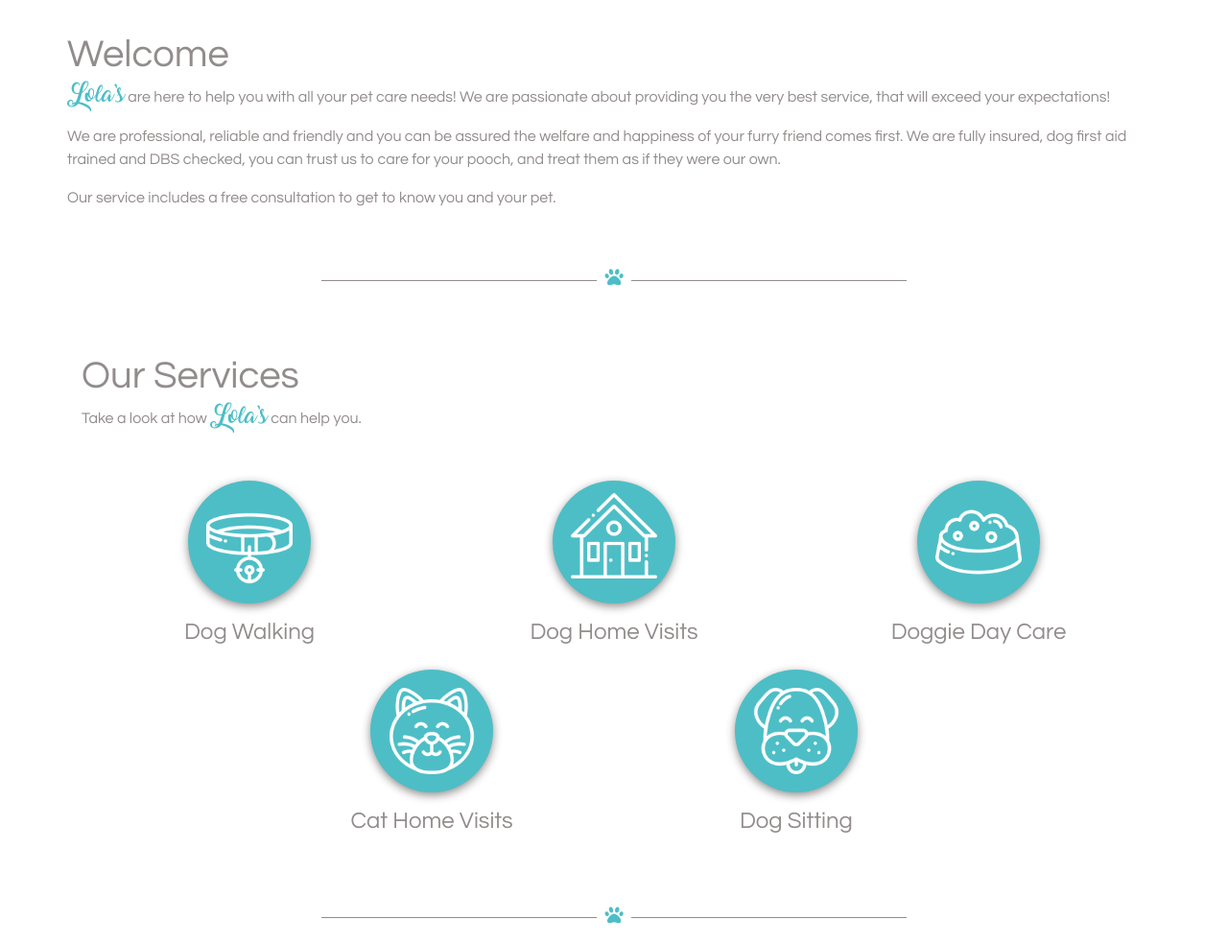
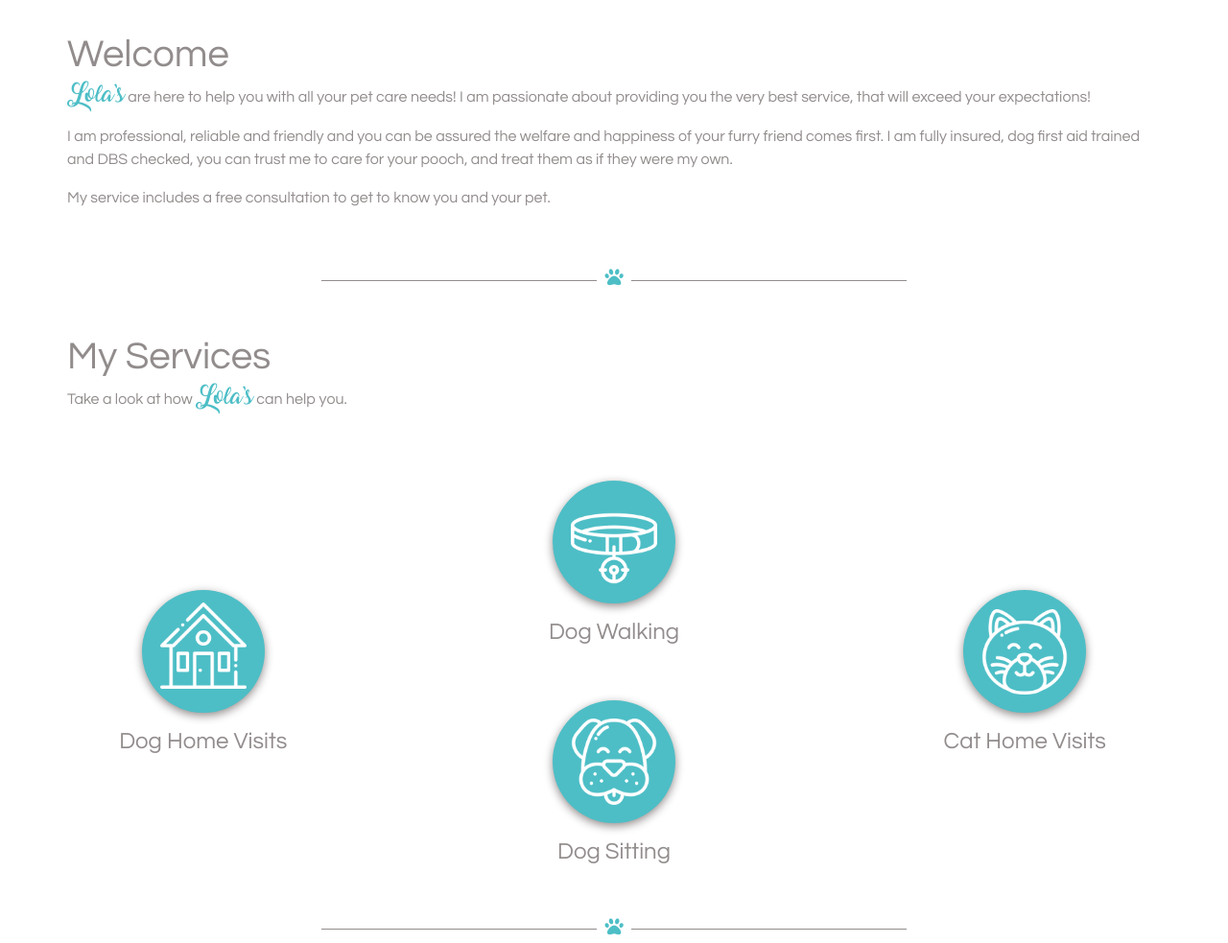
Before and after one commit to RebeccaHough/lolas-petservices, a website: page src/index.html in a window 1280 px wide. Shown: the part 700-1683 px from the top of the page at 96% size. Drawn offline with nearby package versions, Linux system fonts and the light colour scheme.

Commit message:
update: opaque logo, remove doggie day care, fix prices, homepage text

```diff
--- a/assets/stylesheets/style.scss
+++ b/assets/stylesheets/style.scss
@@ -320,8 +320,12 @@ a {
     margin-left: .25rem;
 }
 .circle-container {
-    padding-top: 60px;
-    padding-bottom: 60px;
+    padding-top: 0;
+    padding-bottom: 40px;
+    .not-vertically-padded {
+        padding-top: 0 !important;
+        padding-bottom: 0 !important;
+    }
     .row > div {
         padding: 1rem calc(1rem + 15px) 1rem calc(1rem + 15px);
     }
@@ -476,17 +480,7 @@ a {
     }
 }
 @media only screen and (min-width: 576px) {
-    .circle-container {
-        .right-padded {
-            padding-right: 18% !important;
-        }
-        .left-padded {
-            padding-left: 18% !important;
-        }
-        .row > div {
-            padding: 0 15px 0 15px;
-        }
-    }
+
 }
 @media only screen and (min-width: 768px) {
     #instagramFeed {
@@ -500,6 +494,23 @@ a {
             .bottom-item {
                 margin-bottom: 20%;
             }
+        }
+    }
+    .circle-container {
+        .vertical-padded-item-top {
+            padding-top: 16px !important;
+        }
+        .vertical-padded-item-bottom {
+            padding-bottom: 16px !important;
+        }
+        .right-padded {
+            padding-right: 14% !important;
+        }
+        .left-padded {
+            padding-left: 14% !important;
+        }
+        .row > div {
+            padding: 0 15px 0 15px;
         }
     }
 }
--- a/src/index.html
+++ b/src/index.html
@@ -4,7 +4,7 @@
 		<title>Lola's Pet Services - Rushmoor, UK</title>
 		<meta charset="utf-8">
 		<meta name="viewport" content="width=device-width, initial-scale=1">
-		<meta name="keywords" content="Dog Walking, Dog Home Visits, Doggie Day Care, Cat Home Visits, Dog Sitting, Rushmoor, Tilford, Frensham, Churt, Elstead, Thursley, Beacon Hill, Hindhead, Grayshott">
+		<meta name="keywords" content="Dog Walking, Dog Home Visits, Cat Home Visits, Dog Sitting, Rushmoor, Tilford, Frensham, Churt, Elstead, Thursley, Beacon Hill, Hindhead, Grayshott">
 		<meta name="revised" content="Friday, September 28th, 2018, 5:10pm">
 		<meta name="author" content="Rebecca Hough, Elliott Waterman">
 		<meta name="robots" content="index, follow">
@@ -32,7 +32,7 @@
 		<nav id="mainNav" class="navbar navbar-expand-lg sticky-top">
 			<div class="container">
 				<a class="navbar-brand appear-md" href="index.html" id="nav-brand">
-					<img src="../assets/images/logo_fitted_transparent_no_text.png">
+					<img src="../assets/images/logo_fitted_no_text.png">
 				</a>
 				<button id="mainNavToggler" class="navbar-toggler" type="button" data-toggle="collapse" data-target="#collapsibleNavbar">
 					<span class="fas fa-bars"></span>
@@ -64,9 +64,6 @@
 									<a class="dropdown-item" href="services.html#dogHomeVisits">
 										Dog Home Visits
 									</a>
-									<a class="dropdown-item" href="services.html#doggieDayCare">
-										Doggie Day Care
-									</a>
 									<a class="dropdown-item" href="services.html#catHomeVisits">
 										Cat Home Visits
 									</a>
@@ -77,7 +74,7 @@
 							</li>
 						</ul>
 						<a class="navbar-brand appear-lg" href="index.html">
-							<img src="../assets/images/logo_fitted_transparent_no_text.png">
+							<img src="../assets/images/logo_fitted_no_text.png">
 						</a>
 						<ul class="navbar-nav right">
 							<li class="nav-item width-fix">
@@ -112,13 +109,14 @@
 				<h1>Welcome</h1>
 				<p>
 					<span class="logo-font">Lola’s</span> are here to help you with all your pet care needs!
-					We are passionate about providing you the very best service, that will exceed your expectations!
+					I am passionate about providing you the very best service, that will exceed your expectations!
 				</p>
 				<p>
-					We are professional, reliable and friendly and you can be assured the welfare and happiness of your furry friend comes first. We are fully insured, dog first aid trained and DBS checked, you can trust us to care for your pooch, and treat them as if they were our own.
+					I am professional, reliable and friendly and you can be assured the welfare and happiness of your furry friend comes first.
+					I am fully insured, dog first aid trained and DBS checked, you can trust me to care for your pooch, and treat them as if they were my own.
 				</p>
 				<p>
-					Our service includes a free consultation to get to know you and your pet.
+					My service includes a free consultation to get to know you and your pet.
 				</p>
 			</div>
 
@@ -126,25 +124,14 @@
 				<div class="divider"><span class="fas fa-paw"></span></div>
 			</div>
 
-			<div class="container circle-container" id="servicesShortDesc">
-				<div class="row" id="ourServicesTitle">
-					<div class="col-12">
-						<h1>Our Services</h1>
+			<div class="container text-container">
+				<h1>My Services</h1>
 				<p>Take a look at how <span class="logo-font">Lola’s</span> can help you.</p>
 			</div>
-				</div>
+
+			<div class="container circle-container" id="servicesShortDesc">
 				<div class="row">
-					<div class="col-sm">
-						<a href="services.html#dogWalking">
-							<div class="circle">
-								<span class="dot drop-shadow">
-									<img src="../assets/images/service-icons/leash.png" style="margin-top: 20%; margin-bottom: 10%">
-								</span>
-							</div>
-							<h4>Dog Walking</h4>
-						</a>
-					</div>
-					<div class="col-sm">
+					<div class="col-md right-padded align-self-center">
 						<a href="services.html#dogHomeVisits">
 							<div class="circle drop-shadow">
 								<span class="dot">
@@ -155,19 +142,33 @@
 							<h4>Dog Home Visits</h4>
 						</a>
 					</div>
-					<div class="col-sm">
-						<a href="services.html#doggieDayCare">
+					<div class="col-md not-vertically-padded">
+						<div class="row">
+							<div class="col-sm align-self-center vertical-padded-item-bottom">
+								<a href="services.html#dogWalking">
 									<div class="circle">
 										<span class="dot drop-shadow">
-									<img src="../assets/images/service-icons/pet-food.png">
+											<img src="../assets/images/service-icons/leash.png" style="margin-top: 20%; margin-bottom: 10%">
 										</span>
 									</div>
-							<h4>Doggie Day Care</h4>
+									<h4>Dog Walking</h4>
 								</a>
 							</div>
 						</div>
 						<div class="row">
-					<div class="col-sm left-padded">
+							<div class="col-sm align-self-center vertical-padded-item-top">
+								<a href="services.html#dogSitting">
+									<div class="circle">
+										<span class="dot drop-shadow">
+											<img src="../assets/images/service-icons/dog.png">
+										</span>
+									</div>
+									<h4>Dog Sitting</h4>
+								</a>
+							</div>
+						</div>
+					</div>
+					<div class="col-md left-padded align-self-center">
 						<a href="services.html#catHomeVisits">
 							<div class="circle">
 								<span class="dot drop-shadow">
@@ -175,16 +176,6 @@
 								</span>
 							</div>
 							<h4>Cat Home Visits</h4>
-						</a>
-					</div>
-					<div class="col-sm right-padded">
-						<a href="services.html#dogSitting">
-							<div class="circle">
-								<span class="dot drop-shadow">
-									<img src="../assets/images/service-icons/dog.png">
-								</span>
-							</div>
-							<h4>Dog Sitting</h4>
 						</a>
 					</div>
 				</div>
```
Also changed, not shown: src/about.html (+3 -6 lines), src/contact.html (+3 -6 lines), src/gallery.html (+3 -6 lines), src/happy_customers.html (+3 -6 lines), src/services.html (+22 -78 lines), assets/images/logo_fitted_no_text.png (added), assets/stylesheets/style.css. Lines whose indentation alone changed are shown as unchanged.
